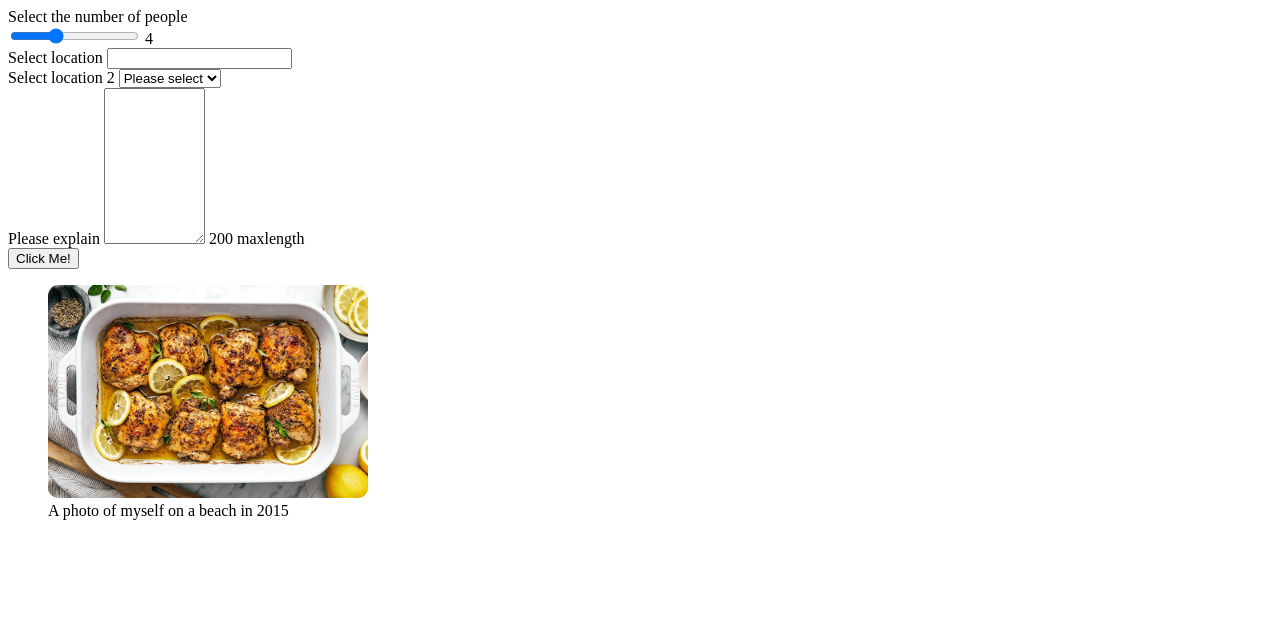
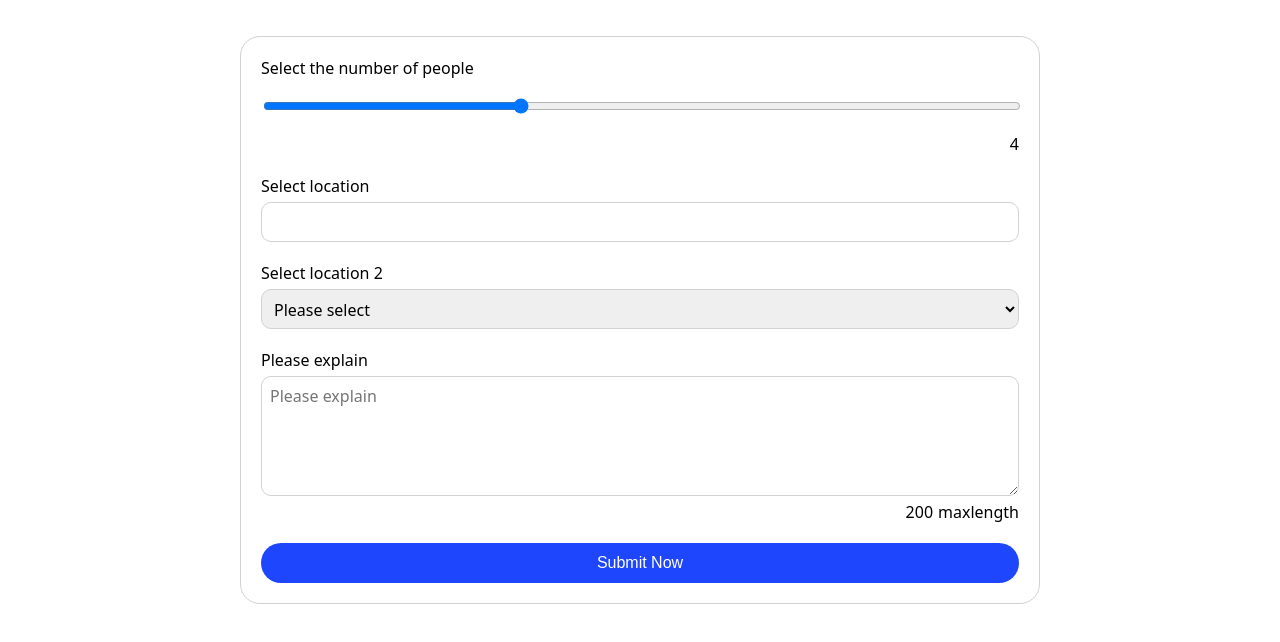
Before and after one commit to muhammadyahya20/front-end-practice, a plain HTML site: page Location.html in a window 1280 px wide. Drawn offline with Linux system fonts and the light colour scheme.

Commit message:
Testing with different files and applying css rules to them

```diff
--- a/Location.html
+++ b/Location.html
@@ -7,7 +7,7 @@
 
     <!-- Page title and SEO description -->
     <title>My website</title>
-    <meta name="description" content="A short description of this page.">
+    <meta name="description" content="A little lemon resturant website.">
 
     <!-- Favicon -->
     <link rel="icon" type="image/png" href="./favicon.png">
@@ -16,7 +16,7 @@
     <link rel="stylesheet" href="./style.css">
 
     <!-- JavaScript -->
-    <script src="./cities.js" defer></script>
+    <script src="./cities.js"></script>
     <script type="module" src="./script.js"></script>
 
     <!-- Open Graph metadata -->
@@ -37,15 +37,15 @@
 
     <!-- Main content -->
     <main>
-        <form action="./submit">
+        <form action="./submit" class="form">
 
-            <div>
-            <label for="">Select the number of people</label> <br>
+            <div class="form_element">
+            <label for="">Select the number of people</label>
             <input type="range" id="people" name="people" min="1" max="10" value="4" oninput="this.nextElementSibling.value = this.value">
             <output>4</output>
             </div>
 
-            <div>
+            <div class="form_element">
                 <label for="location">Select location</label>
                 <input type="text id="location" name="location" list="locations">
                 <datalist id="locations">
@@ -54,31 +54,25 @@
                 </datalist>
             </div>
 
-            <div>
+            <div class="form_element">
                 <label for="location2">Select location 2</label>
                 <select name="location2" id="location2">
                     <option value="" disabled selected>Please select</option>
                 </select>
             </div>
 
-            <div>
+            <div class="form_element">
                 <label for="explain">Please explain</label>
-                <textarea name="explain" id="explain" cols="10" rows="10" maxlength="200" placeholder="Please explain" oninput="this.nextElementSibling.querySelector('span').textContent = this.maxLength - this.value.length">
-                </textarea>
+                <textarea name="explain" id="explain" cols="10" rows="10" maxlength="200" placeholder="Please explain" oninput="this.nextElementSibling.querySelector('span').textContent = this.maxLength - this.value.length"></textarea>
                 <output><span>200</span> maxlength</output>
             </div>
 
-            <div>
-                <button type="button" onclick="alert('You just clicked!')">Click Me!
-                </button>
-            </div>
 
-            <figure>
-                <img src="Lemon Chicken.webp" width="320" alt="My Profile Photo">
-                <figcaption>A photo of myself on a beach in 2015</figcaption>
-            </figure>
+            <button type="submit" class="form_btn" > Submit Now </button>
+
 
         </form>
+
     </main>
 
     <!-- Footer -->
--- a/Style.css
+++ b/Style.css
@@ -85,3 +85,117 @@ body {
 input:focus:invalid {
     border: 2px solid red;
 }
+
+.form {
+    box-sizing: border-box;
+    display: flex;
+    flex-direction: column;
+    gap: 20px;
+    width: 100%;
+    align-items: flex-start;
+}
+
+.form_element{
+    display: flex;
+    width: 100%;
+    max-width: 100%;
+    flex-direction: column;
+    gap: 5px;
+    font-family: system-ui, -apple-system, BlinkMacSystemFont, 'Segoe UI', Roboto, Oxygen, Ubuntu, Cantarell, 'Open Sans', 'Helvetica Neue', sans-serif;
+    border-radius: 10px;
+}
+
+.form_element input,
+.form_element select,
+.form_element datalist,
+.form_element textarea {
+    box-sizing: border-box;
+    width: 100%;
+    border: 1px solid rgb(209, 209, 209);
+    border-radius: 10px;
+    padding: 8px;
+    font: inherit;
+
+}
+
+.form_element input,
+.form_element select {
+    height: 40px;
+}
+
+.form_element textarea {
+    height: 120px;
+    resize: vertical;
+}
+
+.form_element select {
+    padding-right: 12px;
+}
+
+.form_btn {
+    display: flex;
+    justify-content: center;
+    align-items: center;
+    width: 100%;
+    height: 40px;
+    background-color: #1e47fd;
+    color: #ffffff;
+    border-radius: 50px;
+    border: none;
+    appearance: none;
+    box-shadow: none;
+    font-weight: normal;
+}
+
+.form_element output{
+    display: flex;
+    justify-content: flex-end;
+    align-items: flex-end;
+    gap: 5px;
+}
+
+main {
+    display: flex;
+    justify-content: flex-start;
+    width: 100%;
+    max-width: 800px;
+    box-sizing: border-box;
+    margin: 20px auto;
+    padding: 20px;
+    border: 1px solid rgb(209, 209, 209);
+    border-radius: 20px;
+}
+
+body {
+    display: flex;
+    justify-content: center;
+    margin: 0;
+    padding: 16px;
+    box-sizing: border-box;
+}
+
+.form_element option{
+    color: #282828;
+    border-radius: 20px;
+}
+
+.form_element input:focus,
+.form_element select:focus,
+.form_element textarea:focus {
+    outline: 2px solid #216DE3;
+}
+
+
+.form_element input,
+.form_element select,
+.form_element label,
+.form_element output,
+.form_element textarea,
+.form_btn {
+    font-size: clamp(14px, 4vw, 16px);
+}
+
+.form_element input::placeholder,
+.form_element textarea::placeholder {
+    font-size: inherit;
+}
--- /dev/null
+++ b/gridstyle.css
@@ -0,0 +1,65 @@
+* {
+    margin: 0;
+    padding: 0;
+}
+
+.form {
+    display: grid;
+    grid-template-columns: 1fr;
+    gap: 20px;
+    margin: 20px auto;
+    width: calc(100% - 40px);
+    padding: 20px;
+    border: 1px solid grey;
+    border-radius: 20px;
+    font-family: system-ui, -apple-system, BlinkMacSystemFont,
+        'Segoe UI', Roboto, Oxygen, Ubuntu, Cantarell,
+        'Open Sans', 'Helvetica Neue', sans-serif;
+    width: 100%;
+    max-width: 1000px;
+    box-sizing: border-box;
+}
+
+.form_element{
+    display: grid;
+    gap: 10px;
+}
+
+.form_element output {
+    justify-self: end;
+}
+
+.form_element input,
+.form_element select{
+    display: grid;
+    height: 40px;
+    border-radius: 20px;
+    border: 1px solid gray;
+    box-shadow: none;
+    box-sizing: border-box;
+    padding-left: 12px;
+    font: inherit;
+
+}
+
+.form_element textarea {
+    display: grid;
+    border-radius: 20px;
+    border: 1px solid gray;
+    box-shadow: none;
+    box-sizing: border-box;
+    padding-left: 12px;
+    padding-top: 8px;
+    font: inherit;
+
+}
+
+.form_btn{
+    background-color: blue;
+    color: aliceblue;
+    border-radius: 50px;
+    height: 40px;
+    box-sizing: border-box;
+    border: none;
+
+}
```
Also changed, not shown: TestGrids.html (added, +83 -0 lines).
